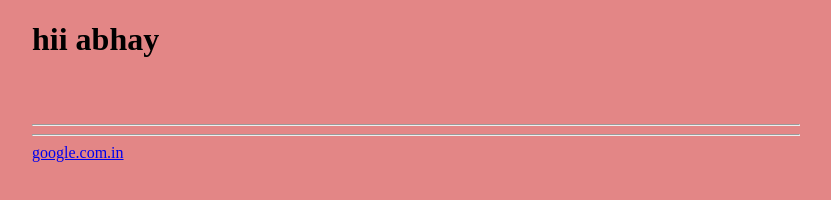
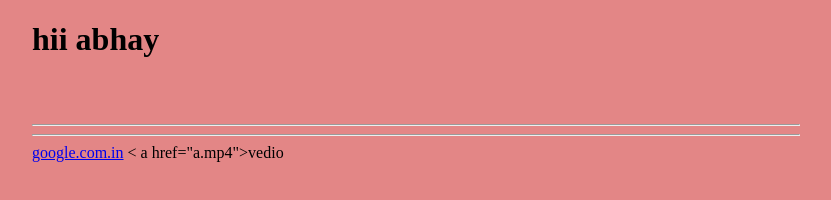
Before and after one commit to 10pateladitya/patel, a plain HTML site: page index.html in a window 1280 px wide. Shown: the whole page, without its empty margins (224-1055 px from the left). Drawn offline with Linux system fonts and the light colour scheme.

Commit message:
Update index.html

```diff
--- a/index.html
+++ b/index.html
@@ -17,6 +17,7 @@
 <body>
     <h1> hii abhay</h1><br><br><hr><hr>
     <a href="https://www.google.co.in/">google.com.in</a>
+    < a href="a.mp4">vedio</a>
 
 
 </body>
```
